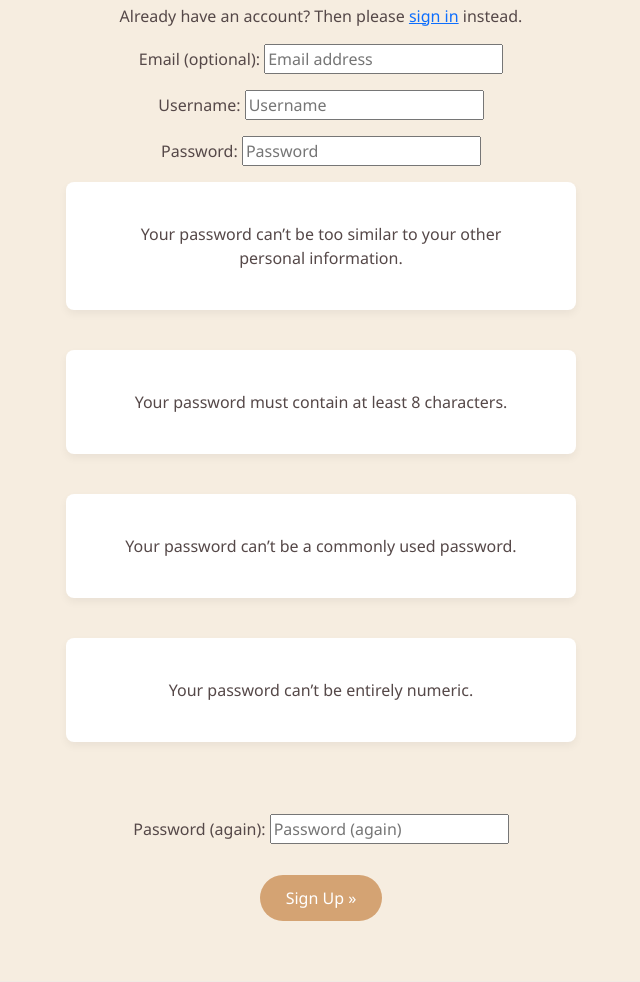
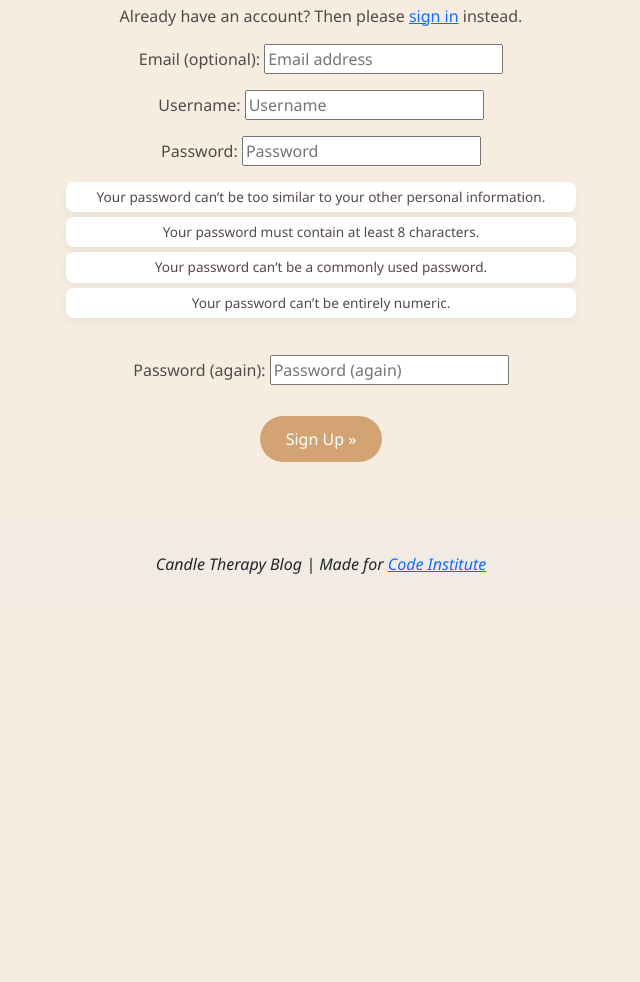
Before and after one commit to Inna-Kot/django_blog_proj4, a Django app: page /accounts/signup/ in a window 1280 px wide. Shown: the part 157-1139 px from the top of the page, without its empty margins (319-959 px from the left). After the commit the page ends 731 px from the top, so only its background shows below. Run offline with Django 4.2, Linux system fonts and the light colour scheme; parts of the project's set-up code (start-up, migrations or seed data) failed here and were passed over.

Commit message:
Refine signup form styling for better UX

```diff
--- a/static/css/style.css
+++ b/static/css/style.css
@@ -122,3 +122,26 @@ footer {
 .btn-delete:hover {
     transform: translateY(-3px);
 }
+/* Compact styling for password help text in forms */
+.helptext, .form-text {
+    font-size: 0.8rem; /* Smaller font siz e */
+    color: #6c757d;    /* Muted gray color */
+    line-height: 1.2;  /* Tighter line spacing */
+    display: block;
+    margin-top: 0;
+    margin-bottom: 10px;
+}
+/* Specifically target the list of requirements if it's a <ul> */
+.helptext ul {
+    padding-left: 1.2rem;
+    margin-bottom: 0;
+}
+
+.helptext li {
+    margin-bottom: 2px;
+}
+#signup_form ul li {
+    padding: 5px !important;
+    margin-bottom: 5px !important;
+    font-size: 0.85rem;
+}
```
